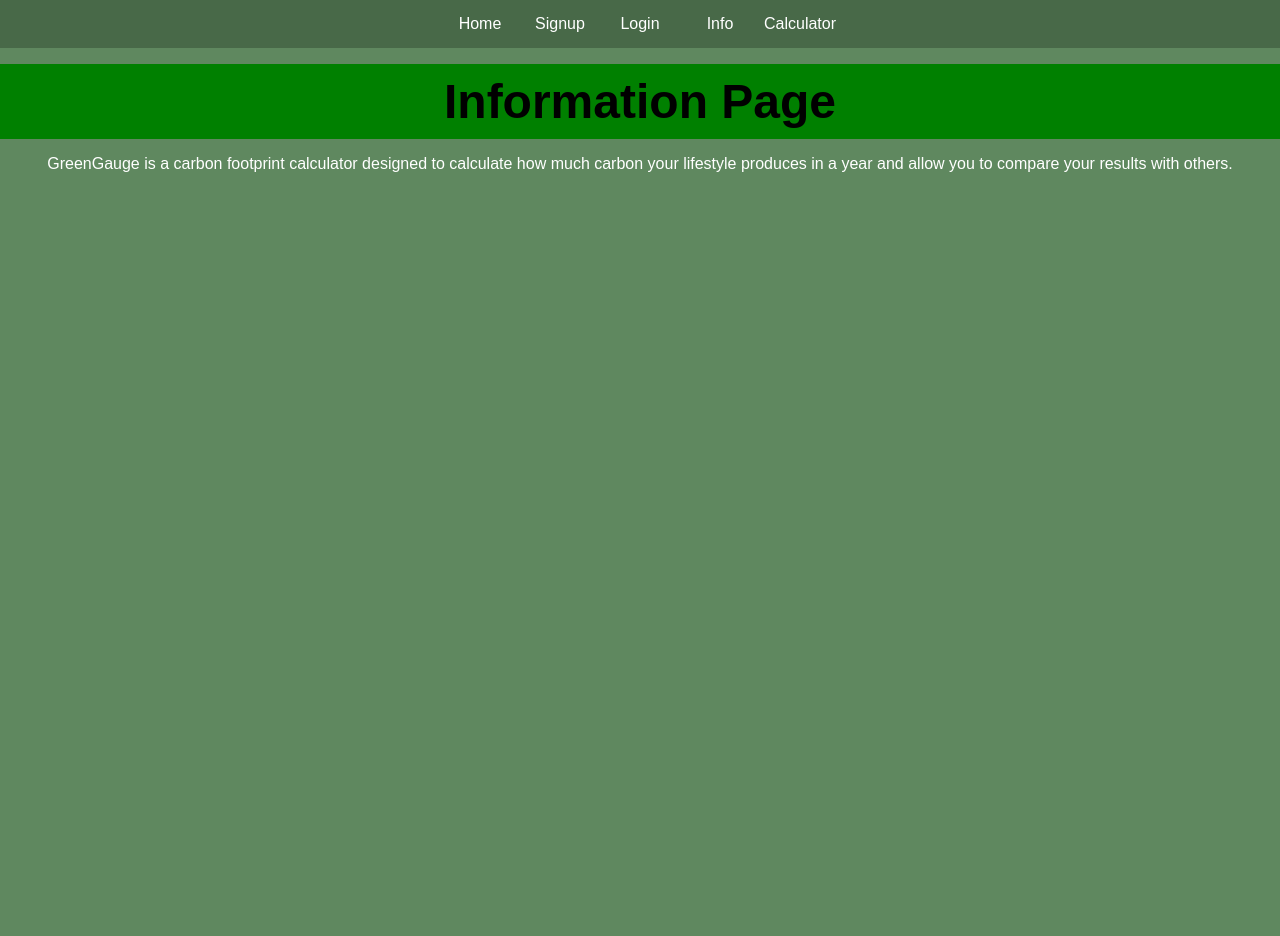
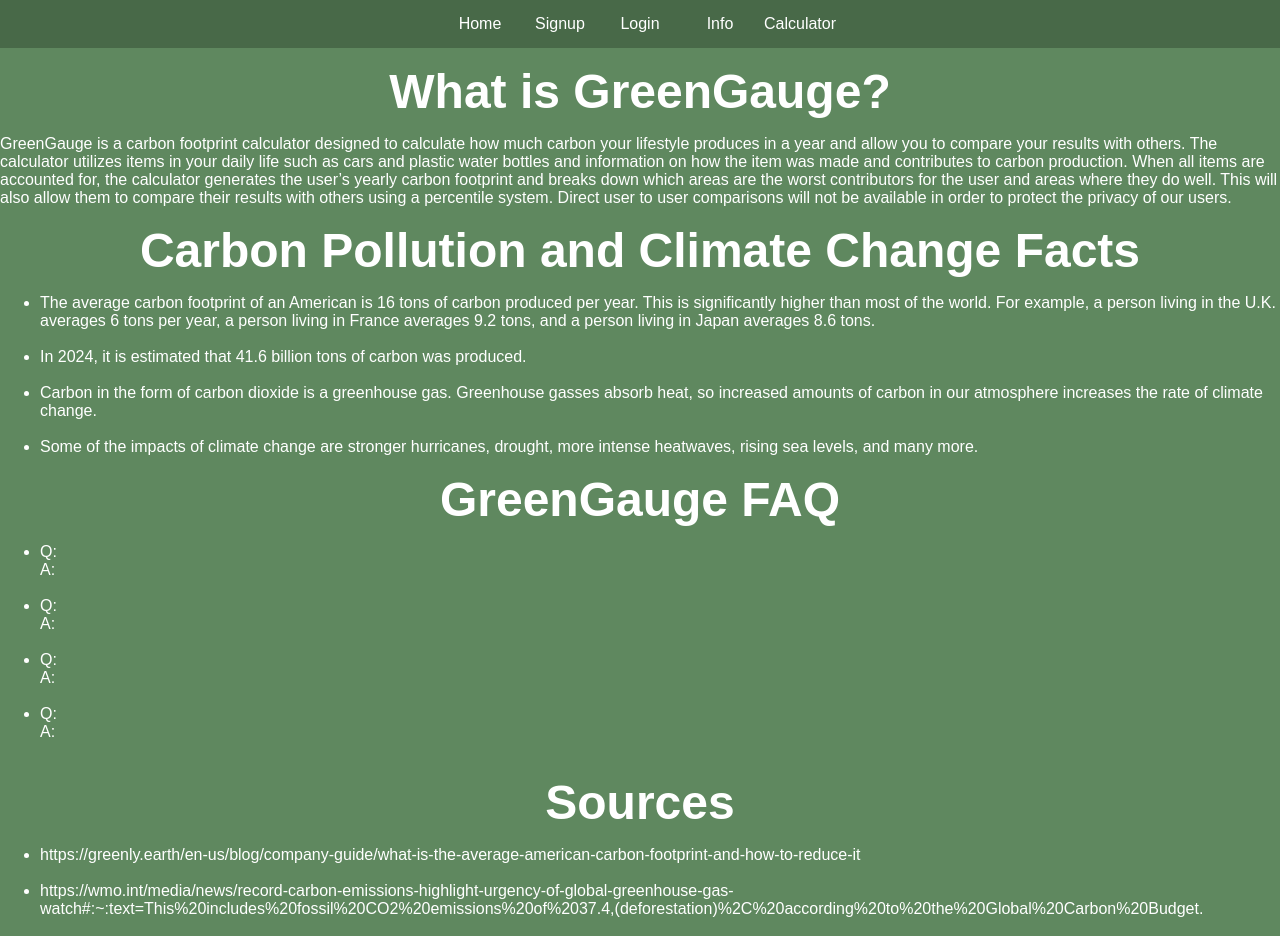
Before and after one commit to despertom/SWE-Project, a React (Create React App) app: page /info in a window 1280 px wide. Shown: the top 936 px of the page. Before the commit the page ends 800 px from the top, so only its background shows below. Built offline with nearby package versions, Linux system fonts and the light colour scheme.

Commit message:
Updated info page

```diff
--- a/src/pages/Info.js
+++ b/src/pages/Info.js
@@ -2,17 +2,31 @@
 import '../App.css';
 
 function Info(){
-    const myStyle = {
-    color: "black",
-    backgroundColor: "Green",
-    padding: "10px",
-    fontFamily: "Sans-Serif",
-    textAlign: 'center'
-  };
   return (
     <div class="information">
-      <h1 style={myStyle}>Information Page</h1>
-      <p style={{textAlign:'center'}}>GreenGauge is a carbon footprint calculator designed to calculate how much carbon your lifestyle produces in a year and allow you to compare your results with others.</p>
+      <h1>What is GreenGauge?</h1>
+      <p>GreenGauge is a carbon footprint calculator designed to calculate how much carbon your lifestyle produces in a year and allow you to compare your results with others. The calculator utilizes items in your daily life such as cars and plastic water bottles and information on how the item was made and contributes to carbon production. When all items are accounted for, the calculator generates the user’s yearly carbon footprint and breaks down which areas are the worst contributors for the user and areas where they do well. This will also allow them to compare their results with others using a percentile system. Direct user to user comparisons will not be available in order to protect the privacy of our users.</p>
+      <h1>Carbon Pollution and Climate Change Facts</h1>
+      <ul>
+        <li>The average carbon footprint of an American is 16 tons of carbon produced per year. This is significantly higher than most of the world. For example, a person living in the U.K. averages 6 tons per year, a person living in France averages 9.2 tons, and a person living in Japan averages 8.6 tons.</li><br />
+        <li>In 2024, it is estimated that 41.6 billion tons of carbon was produced.</li><br />
+        <li>Carbon in the form of carbon dioxide is a greenhouse gas. Greenhouse gasses absorb heat, so increased amounts of carbon in our atmosphere increases the rate of climate change.</li><br />
+        <li>Some of the impacts of climate change are stronger hurricanes, drought, more intense heatwaves, rising sea levels, and many more.</li>
+      </ul>
+      <h1>GreenGauge FAQ</h1>
+      <ul>
+        <li>Q: <br /> A:</li><br />
+        <li>Q: <br /> A:</li><br />
+        <li>Q: <br /> A:</li><br />
+        <li>Q: <br /> A:</li><br />
+      </ul>
+      <h1>Sources</h1>
+      <ul>
+        <li>https://greenly.earth/en-us/blog/company-guide/what-is-the-average-american-carbon-footprint-and-how-to-reduce-it</li><br />
+        <li>https://wmo.int/media/news/record-carbon-emissions-highlight-urgency-of-global-greenhouse-gas-watch#:~:text=This%20includes%20fossil%20CO2%20emissions%20of%2037.4,(deforestation)%2C%20according%20to%20the%20Global%20Carbon%20Budget.</li><br/>
+        <li>https://www.climate.gov/news-features/understanding-climate/climate-change-atmospheric-carbon-dioxide#:~:text=Why%20carbon%20dioxide%20matters,pH%20is%20called%20ocean%20acidification.</li><br/>
+        <li>https://science.nasa.gov/climate-change/effects/</li><br/>
+      </ul>
     </div>
   );
 }
```
